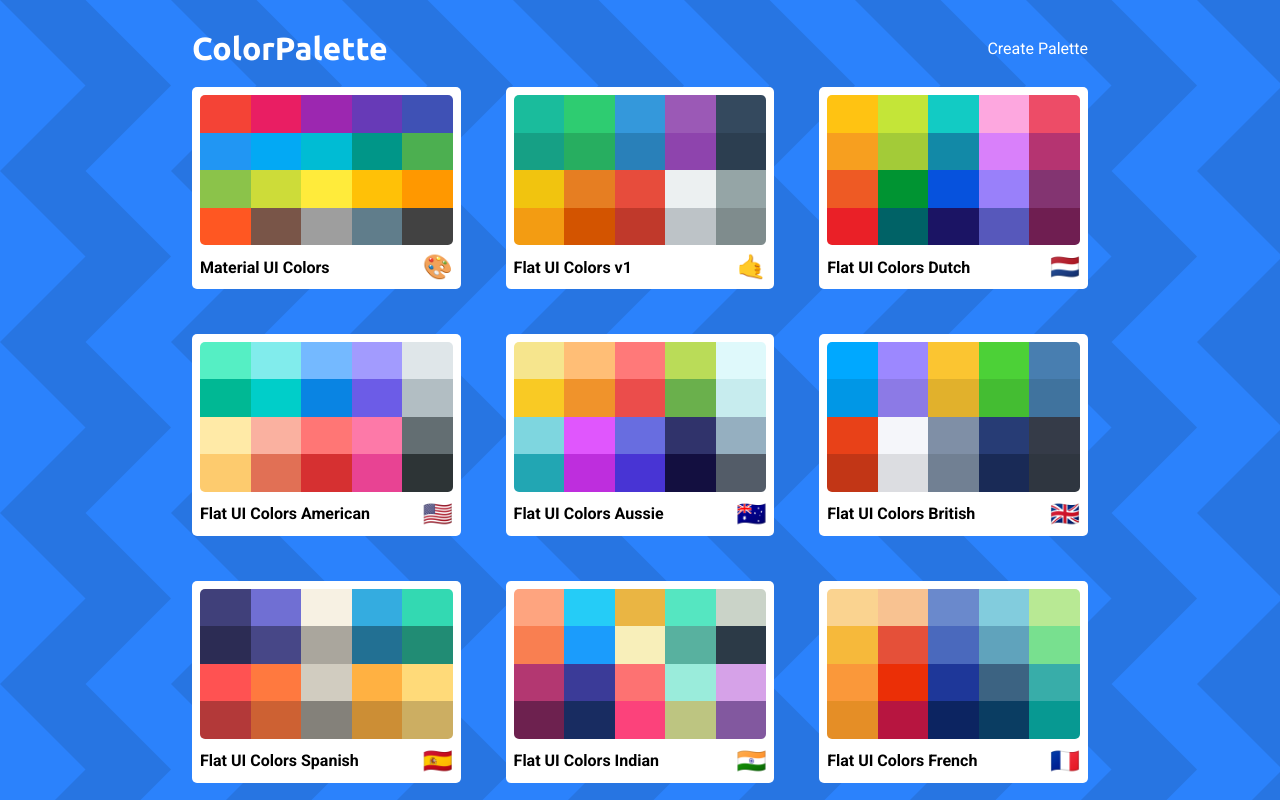
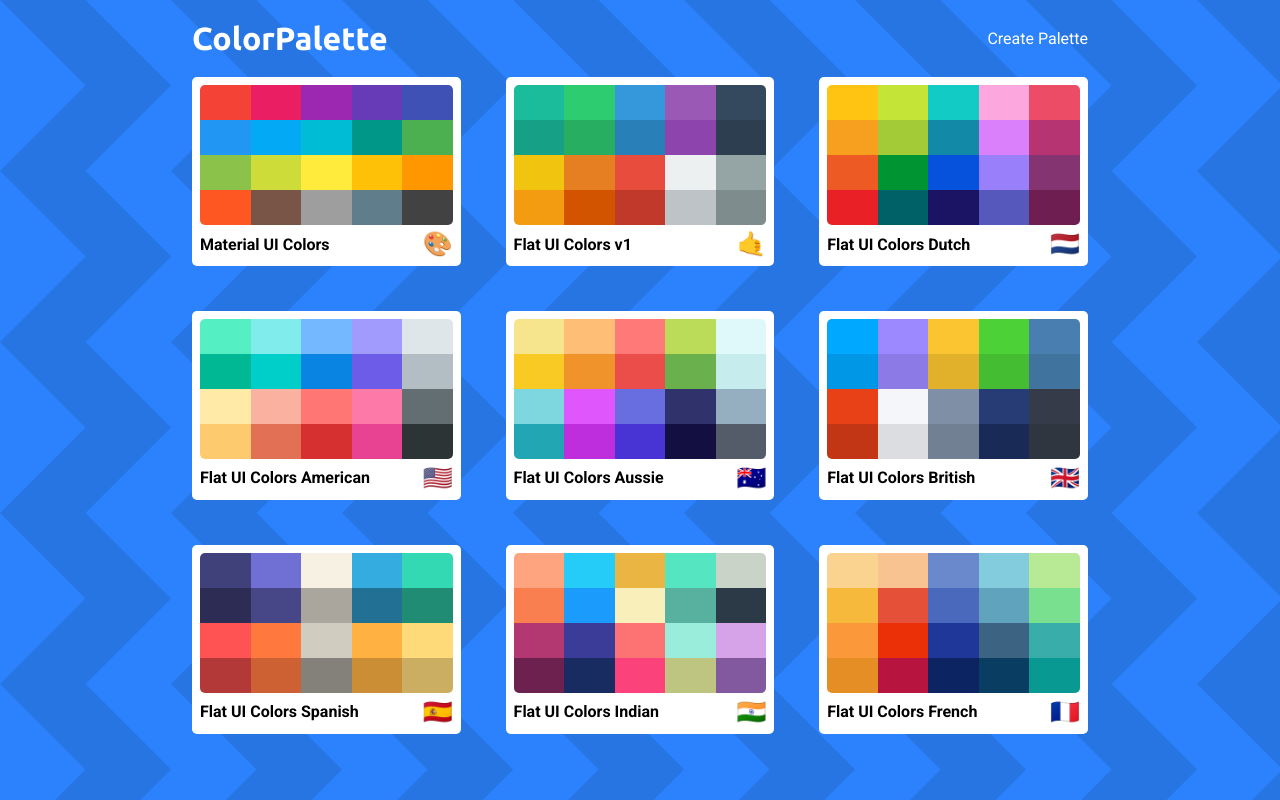
Before and after one commit to douglas06mp/react-ColorPalette, a React (Create React App) app: page / in a window 1280 px wide. Built offline with nearby package versions, Linux system fonts and the light colour scheme.

Commit message:
adjust PaletteList and MiniPalette style

```diff
--- a/src/components/styles/MiniPaletteStyle.js
+++ b/src/components/styles/MiniPaletteStyle.js
@@ -29,7 +29,7 @@
   },
   colorsContainer: {
     width: '100%',
-    height: '150px',
+    height: '140px',
     display: 'flex',
     flexWrap: 'wrap',
     justifyContent: 'flex-start',
@@ -47,7 +47,7 @@
     justifyContent: 'space-between',
     alignItems: 'center',
     color: 'black',
-    paddingTop: '.5rem',
+    paddingTop: '5px',
     fontSize: '1rem'
   },
   emojiIcon: {
--- a/src/components/styles/PaletteListStyle.js
+++ b/src/components/styles/PaletteListStyle.js
@@ -23,7 +23,7 @@
   },
   container: {
     width: '50%',
-    margin: '30px 0',
+    margin: '20px 0',
     display: 'flex',
     flexDirection: 'column',
     alignItems: 'flex-start',
```
